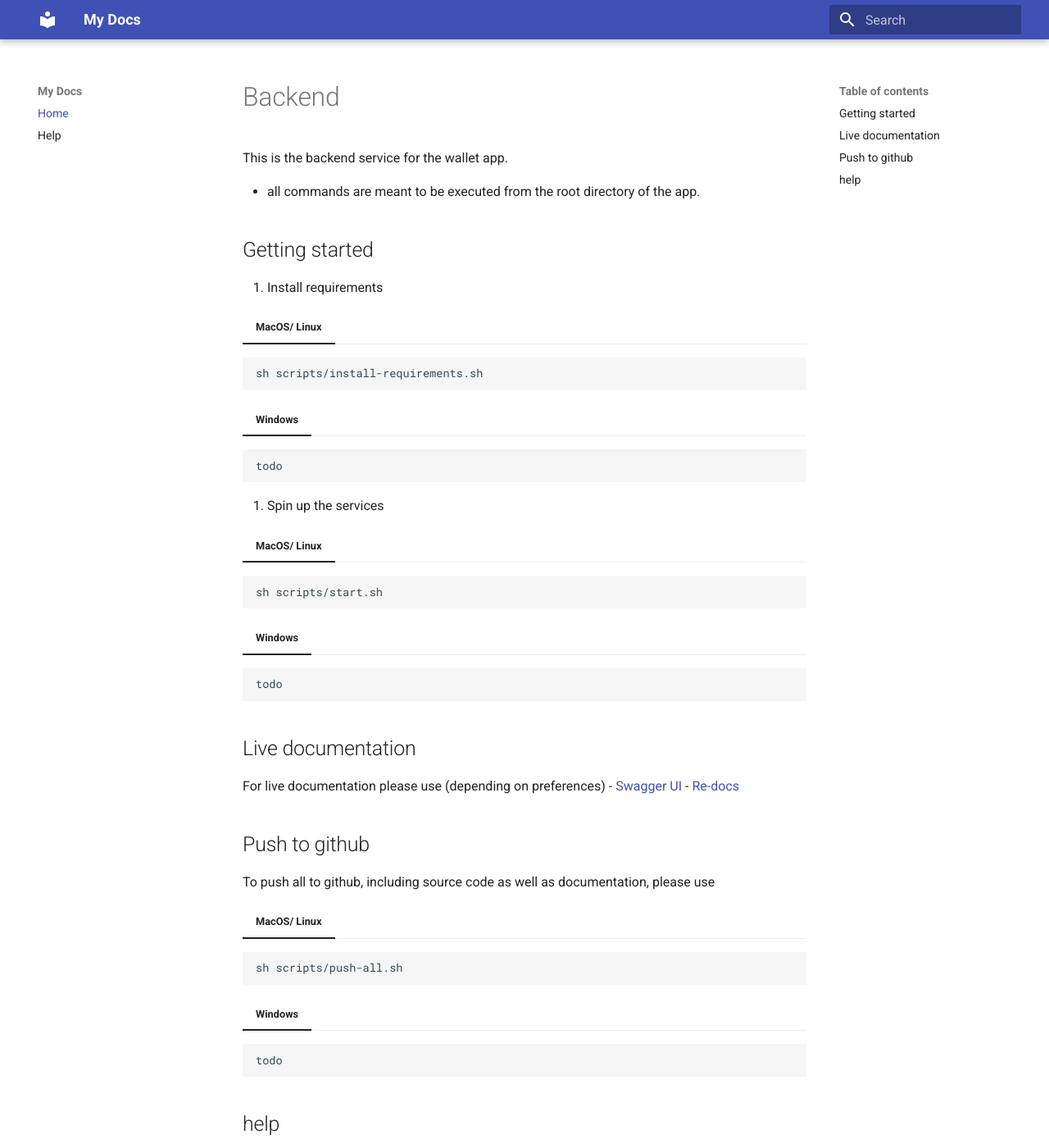
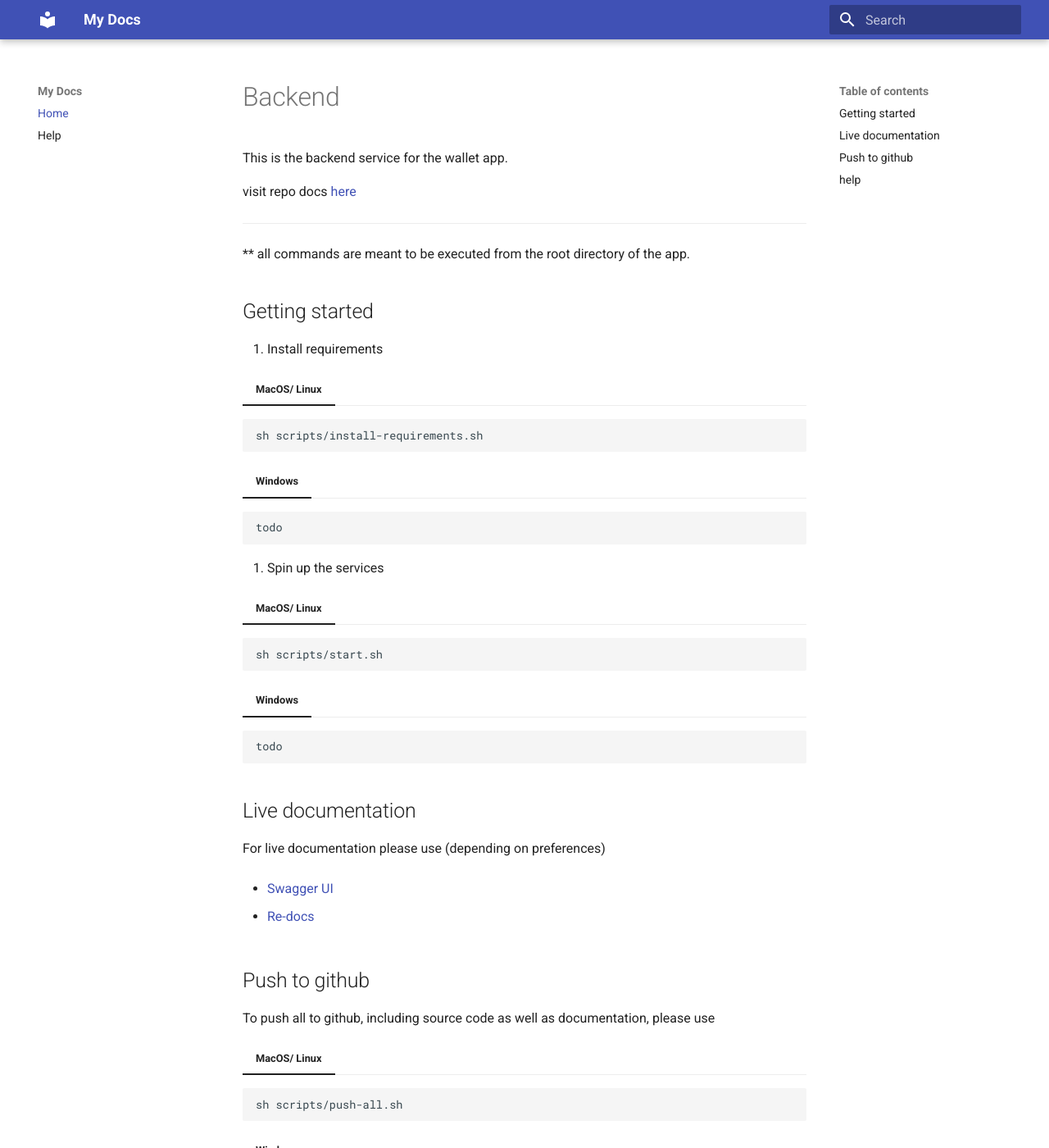
Before and after one commit to venture-capitech/backend, an MkDocs documentation site: the page built from docs/README.md, in a window 1280 px wide and 1400 px high. Shown: the whole window at 82% size. Built offline with MkDocs 1.6.1 and Material for MkDocs 9.7.7, drawn with Linux system fonts in a browser that asks for light colours.

Commit message:
automated commit

````diff
--- a/docs/README.md
+++ b/docs/README.md
@@ -2,8 +2,11 @@
 
 This is the backend service for the wallet app.
 
+visit repo docs [here](https://venture-capitech.github.io/backend)
 
-* all commands are meant to be executed from the root directory of the app.
+<hr>
+
+** all commands are meant to be executed from the root directory of the app.
 
 ## Getting started
 
@@ -13,7 +16,6 @@ This is the backend service for the wallet app.
 ``` bash
 sh scripts/install-requirements.sh
 ```
-
 === "Windows"
 ``` bash
 todo
@@ -25,7 +27,6 @@ todo
 ``` bash
 sh scripts/start.sh
 ```
-
 === "Windows"
 ``` bash
 todo
@@ -34,7 +35,9 @@ todo
 ## Live documentation
 
 For live documentation please use (depending on preferences)
+
 - [Swagger UI](http://127.0.0.1:8000/docs)
+
 - [Re-docs](http://127.0.0.1:8000/redoc)
 
 
@@ -46,7 +49,6 @@ To push all to github, including source code as well as documentation, please us
 ``` bash
 sh scripts/push-all.sh
 ```
-
 === "Windows"
 ``` bash
 todo
````
Also changed, not shown: 1 other file.
